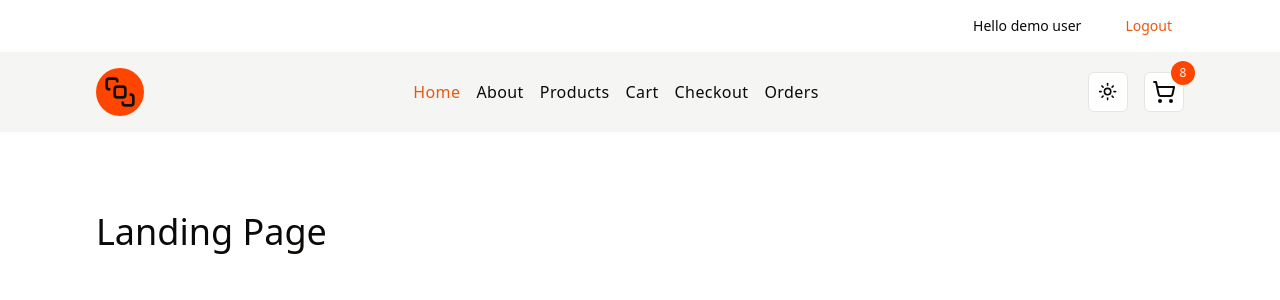
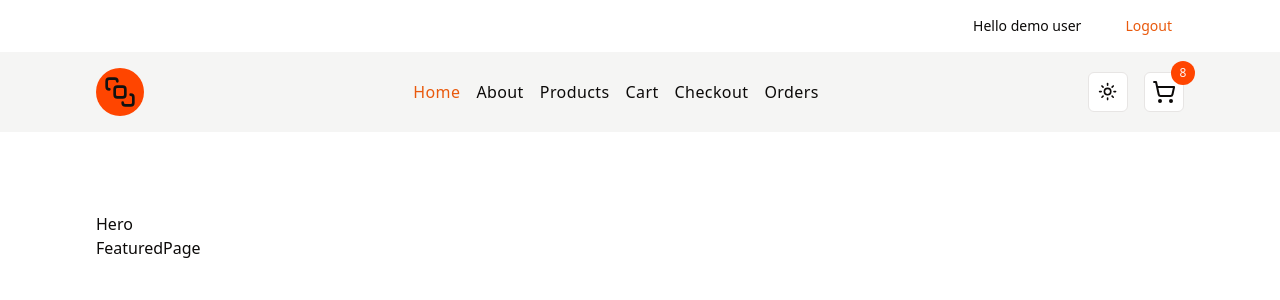
Before and after one commit to Nimira43/Wavy-Text-Animation, a React (Vite) app: page / in a window 1280 px wide. Shown: the top 300 px of the page. Built offline with nearby package versions, Linux system fonts and the light colour scheme.

Commit message:
Brought in FeaturedProducts and Hero into Landing Page

```diff
--- a/src/pages/Landing.tsx
+++ b/src/pages/Landing.tsx
@@ -1,4 +1,11 @@
+import { FeaturedProducts, Hero } from '@/components'
+
 function Landing() {
-    return <h1 className='text-4xl'>Landing Page</h1>;
-  }
-  export default Landing;
+  return (
+    <>
+      <Hero />
+      <FeaturedProducts />
+    </>
+  )
+}
+export default Landing
```
